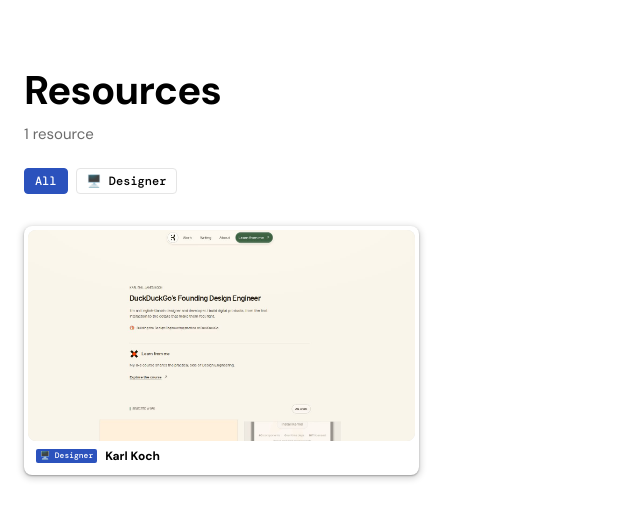
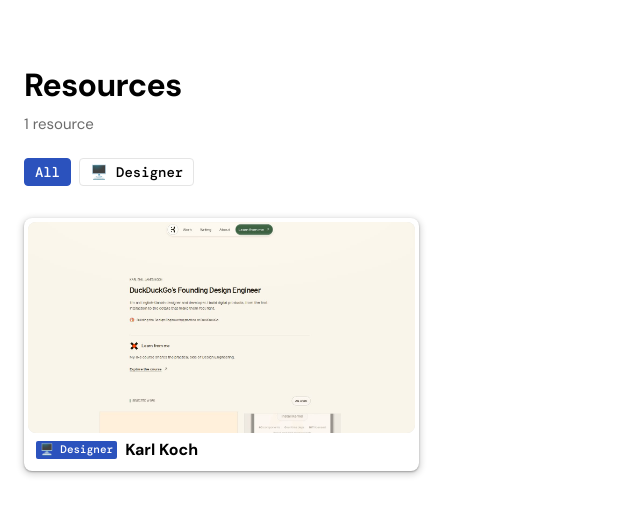
Before and after one commit to shatabdii/Resources, a website: page index.html in a window 1280 px wide. Shown: the whole page, without its empty margins (0-640 px from the left). Drawn offline with nearby package versions, Linux system fonts and the light colour scheme.

Commit message:
Update index.html

```diff
--- a/index.html
+++ b/index.html
@@ -27,14 +27,14 @@
       -webkit-font-smoothing: antialiased;
     }
     header { max-width: 1520px; margin: 0 auto; padding: 64px 24px 16px; }
-    h1 { font-size: 40px; font-weight: 700; letter-spacing: -0.02em; margin: 0 0 8px; }
+    h1 { font-size: 32px; font-weight: 700; letter-spacing: -0.02em; margin: 0 0 8px; }
     .sub { color: var(--muted); font-size: 15px; margin: 0; }
     .filters {
       display: flex; flex-wrap: wrap; gap: 8px;
       max-width: 1520px; margin: 0 auto; padding: 8px 24px 32px;
     }
     .filters button {
-      font-family: 'DM Mono', ui-monospace, monospace; font-weight: 500; font-size: 12px;
+      font-family: 'DM Mono', ui-monospace, monospace; font-weight: 500; font-size: 14px;
       border: 1px solid var(--line); background: var(--card); color: var(--text);
       padding: 4px 10px; border-radius: 4px; cursor: pointer;
     }
@@ -65,11 +65,11 @@
       flex-shrink: 0;
       background: var(--tag); color: #fff;
       font-family: 'DM Mono', ui-monospace, monospace; font-weight: 500;
-      font-size: 8px; line-height: 1.2;
+      font-size: 11px; line-height: 1.2;
       padding: 2px 4px; border-radius: 2px; white-space: nowrap;
     }
     .title {
-      font-size: 12px; font-weight: 700; line-height: 1; font-variation-settings: "opsz" 14;
+      font-size: 16px; font-weight: 700; line-height: 1; font-variation-settings: "opsz" 14;
       overflow: hidden; text-overflow: ellipsis; white-space: nowrap;
     }
     .empty { grid-column: 1 / -1; color: var(--muted); text-align: center; padding: 80px 0; }
```
